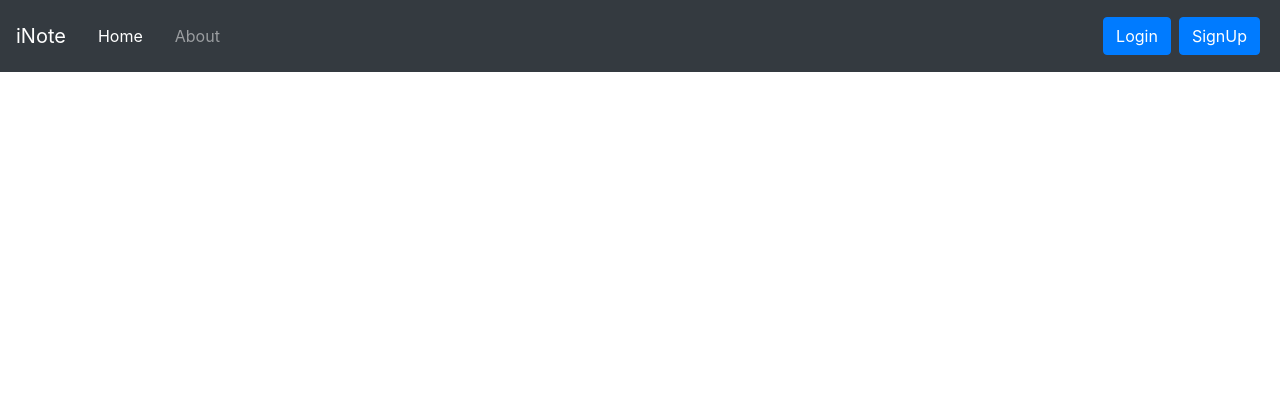
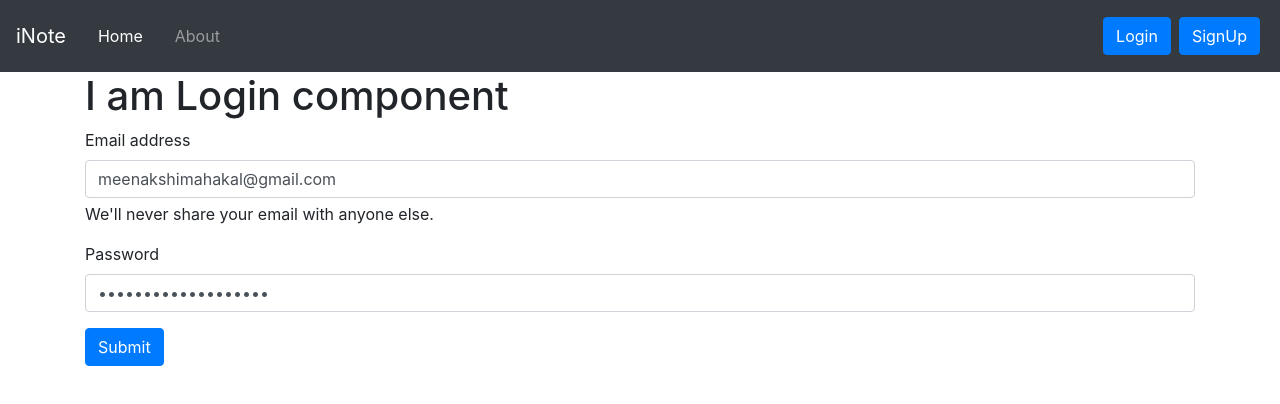
Before and after one commit to magansingh666/inote_front, a React (Create React App) app: page / in a window 1280 px wide. Shown: the top 404 px of the page. Built offline with nearby package versions, Linux system fonts and the light colour scheme.

Commit message:
fixed db connectivity issues

```diff
--- a/src/components/Home.js
+++ b/src/components/Home.js
@@ -1,4 +1,5 @@
 import React, { useContext, useEffect, useState } from "react";
+import Login from "./Login";
 import Notes from "./Notes";
 
 function Home() {
@@ -9,7 +10,7 @@ function Home() {
 
   return (
     <div>
-      {isLoggedIn && <Notes />}
+      {isLoggedIn ? <Notes /> : <Login />}
     </div>
   );
 }
```
